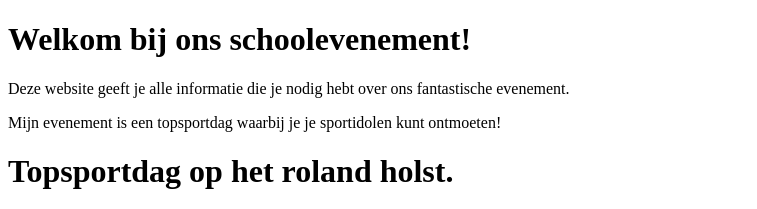
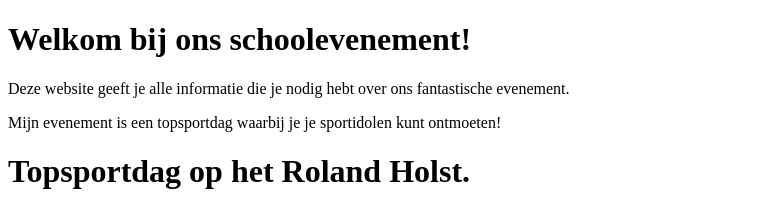
Before and after one commit to HiddeOldenhof/weekopdracht-3, a plain HTML site: page index.html in a window 1280 px wide. Shown: the top 209 px of the page, without its empty margins (0-757 px from the left). Drawn offline with Linux system fonts and the light colour scheme.

Commit message:
WebLab Run 23-11-2026 09:23:25 (UTC+01:00)

```diff
--- a/index.html
+++ b/index.html
@@ -10,7 +10,7 @@
     <p>Deze website geeft je alle informatie die je nodig hebt over ons fantastische evenement.</p>
     <p>Mijn evenement is een topsportdag waarbij je je sportidolen kunt ontmoeten!</p>
 
-  <h1>Topsportdag op het roland holst.</h1>
+  <h1>Topsportdag op het Roland Holst.</h1>
   <ul>
 <li>Datum: 26 maart 2027</li>
 <li>Waar: Hilversum</li>
```
Also changed, not shown: 1 other file.
